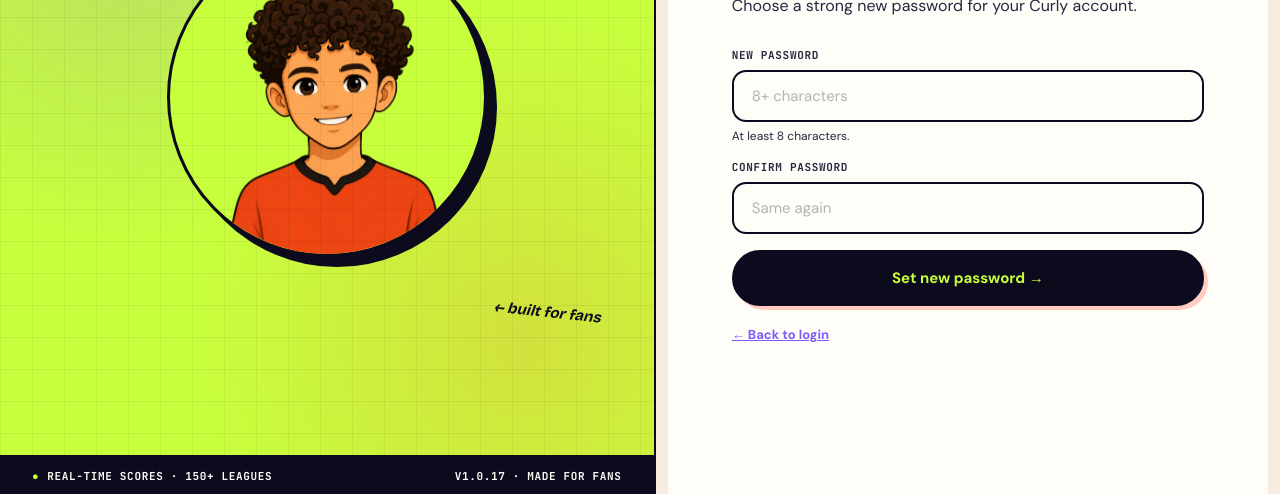
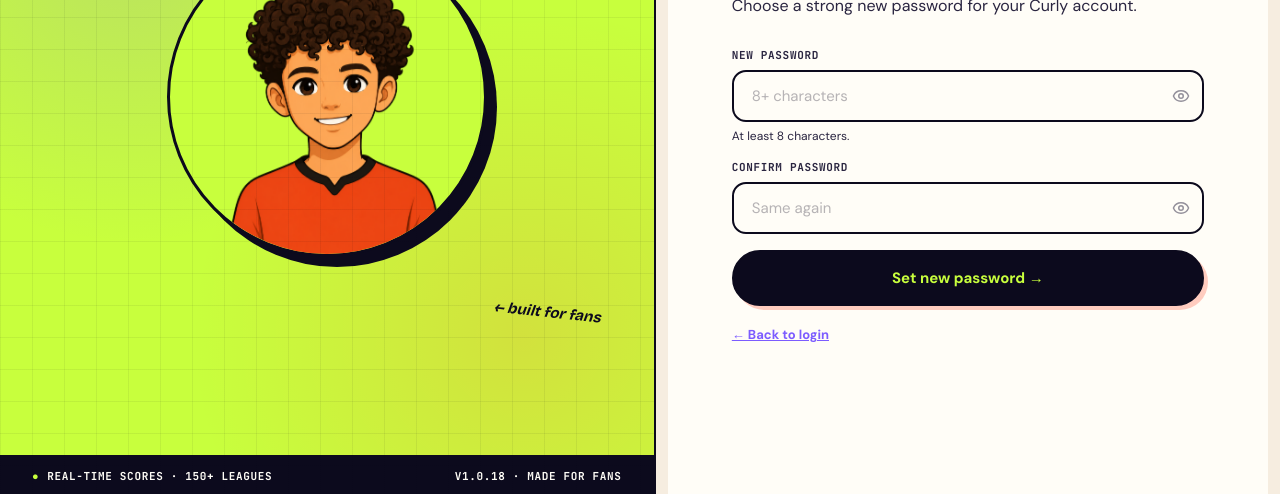
Before and after one commit to mazin-bit/CurlySports, a Next.js app: page /reset-password in a window 1280 px wide. Shown: the part 303-797 px from the top of the page. Built offline with nearby package versions, Linux system fonts and the light colour scheme.

Commit message:
feat: add password visibility toggle with Eye/EyeOff icons, bump to v1.0.18
Co-Authored-By: Claude Opus 4.6 <noreply@anthropic.com>

```diff
--- a/app/login/login.module.css
+++ b/app/login/login.module.css
@@ -186,6 +186,15 @@
 .fieldRow { display: flex; justify-content: space-between; align-items: center; }
 .forgot { background: none; border: none; padding: 0; font-family: var(--body); font-size: 12px; color: var(--purple); font-weight: 600; cursor: pointer; text-decoration: underline; }
 .forgot:hover { text-decoration: none; }
+.passwordWrap { position: relative; }
+.passwordWrap input { padding-right: 48px; }
+.eyeToggle {
+  position: absolute; right: 14px; top: 50%; transform: translateY(-50%);
+  background: none; border: none; padding: 0; cursor: pointer;
+  color: #2a2540; opacity: 0.5; display: grid; place-items: center;
+  transition: opacity 0.15s;
+}
+.eyeToggle:hover { opacity: 1; }
 .fieldHelper { font-size: 12px; color: #2a2540; margin-top: 6px; }
 .adminHint {
   margin-top: 10px; padding: 10px 12px;
--- a/app/page.tsx
+++ b/app/page.tsx
@@ -646,7 +646,7 @@ export default function LandingPage() {
           <div className="l-big-word">curly.</div>
           <div className="l-foot-bottom">
             <span>© 2026 Curly Sports. Made on a napkin in May.</span>
-            <span>v1.0.17 · Status: All systems live ●</span>
+            <span>v1.0.18 · Status: All systems live ●</span>
           </div>
         </div>
       </footer>
--- a/app/reset-password/page.tsx
+++ b/app/reset-password/page.tsx
@@ -1,6 +1,7 @@
 "use client";
 export const dynamic = "force-dynamic";
 import { useState, Suspense } from "react";
+import { Eye, EyeOff } from "lucide-react";
 import { useRouter, useSearchParams } from "next/navigation";
 import styles from "../login/login.module.css";
 
@@ -23,7 +24,7 @@ function Stage() {
       <div className={`${styles.scribble} ${styles.sc2}`}>← built for fans</div>
       <div className={styles.ribbon}>
         <span><span className={styles.lime}>●</span> Real-time scores · 150+ leagues</span>
-        <span>v1.0.17 · made for fans</span>
+        <span>v1.0.18 · made for fans</span>
       </div>
     </div>
   );
@@ -35,6 +36,8 @@ function ResetPasswordForm() {
   const [loading, setLoading] = useState(false);
   const [error, setError] = useState<string | null>(null);
   const [done, setDone] = useState(false);
+  const [showPassword, setShowPassword] = useState(false);
+  const [showConfirm, setShowConfirm] = useState(false);
 
   const router = useRouter();
   const searchParams = useSearchParams();
@@ -110,9 +113,10 @@ function ResetPasswordForm() {
         <form onSubmit={handleSubmit}>
           <div className={styles.field}>
             <label htmlFor="new-password">New password</label>
+            <div className={styles.passwordWrap}>
               <input
                 id="new-password"
-              type="password"
+                type={showPassword ? "text" : "password"}
                 placeholder="8+ characters"
                 value={password}
                 onChange={(e) => setPassword(e.target.value)}
@@ -120,14 +124,24 @@ function ResetPasswordForm() {
                 minLength={8}
                 autoComplete="new-password"
               />
+              <button
+                type="button"
+                className={styles.eyeToggle}
+                onClick={() => setShowPassword((v) => !v)}
+                aria-label={showPassword ? "Hide password" : "Show password"}
+              >
+                {showPassword ? <EyeOff size={18} /> : <Eye size={18} />}
+              </button>
+            </div>
             <div className={styles.fieldHelper}>At least 8 characters.</div>
           </div>
 
           <div className={styles.field}>
             <label htmlFor="confirm-password">Confirm password</label>
+            <div className={styles.passwordWrap}>
               <input
                 id="confirm-password"
-              type="password"
+                type={showConfirm ? "text" : "password"}
                 placeholder="Same again"
                 value={confirm}
                 onChange={(e) => setConfirm(e.target.value)}
@@ -135,6 +149,15 @@ function ResetPasswordForm() {
                 minLength={8}
                 autoComplete="new-password"
               />
+              <button
+                type="button"
+                className={styles.eyeToggle}
+                onClick={() => setShowConfirm((v) => !v)}
+                aria-label={showConfirm ? "Hide password" : "Show password"}
+              >
+                {showConfirm ? <EyeOff size={18} /> : <Eye size={18} />}
+              </button>
+            </div>
           </div>
 
           <button className={styles.btnPrimary} type="submit" disabled={loading}>
```
Also changed, not shown: app/login/page.tsx (+14 -3 lines). Lines whose indentation alone changed are shown as unchanged.
